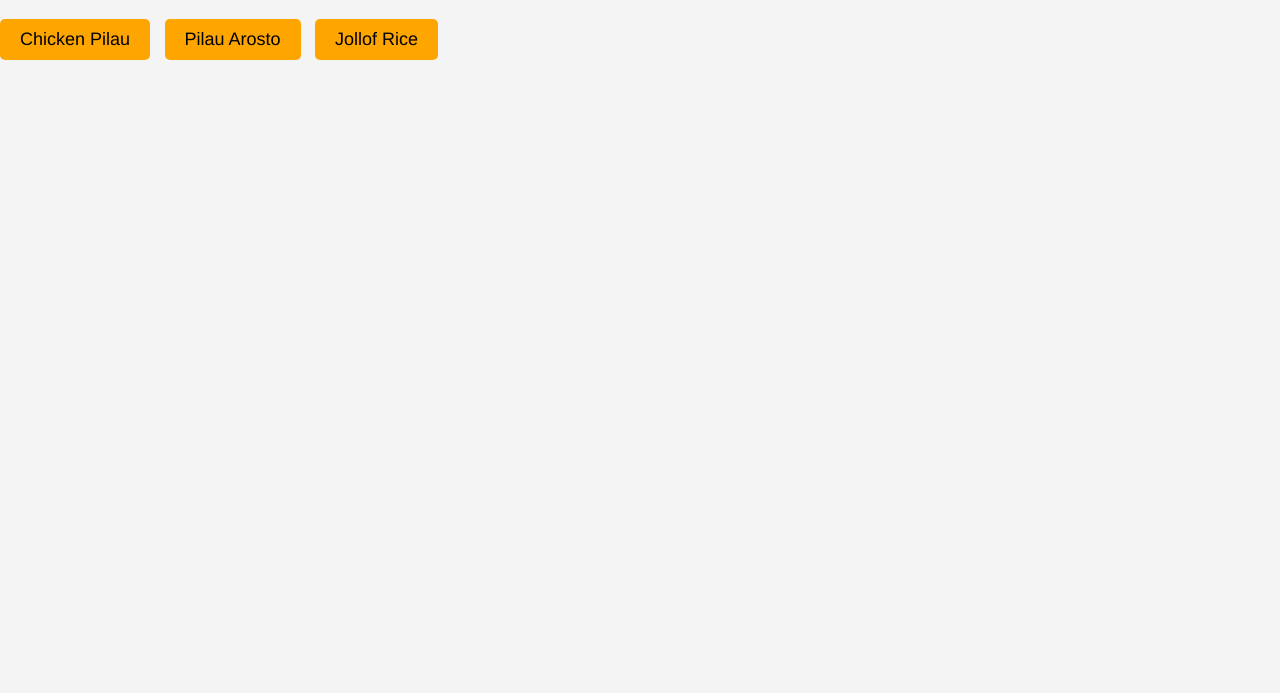
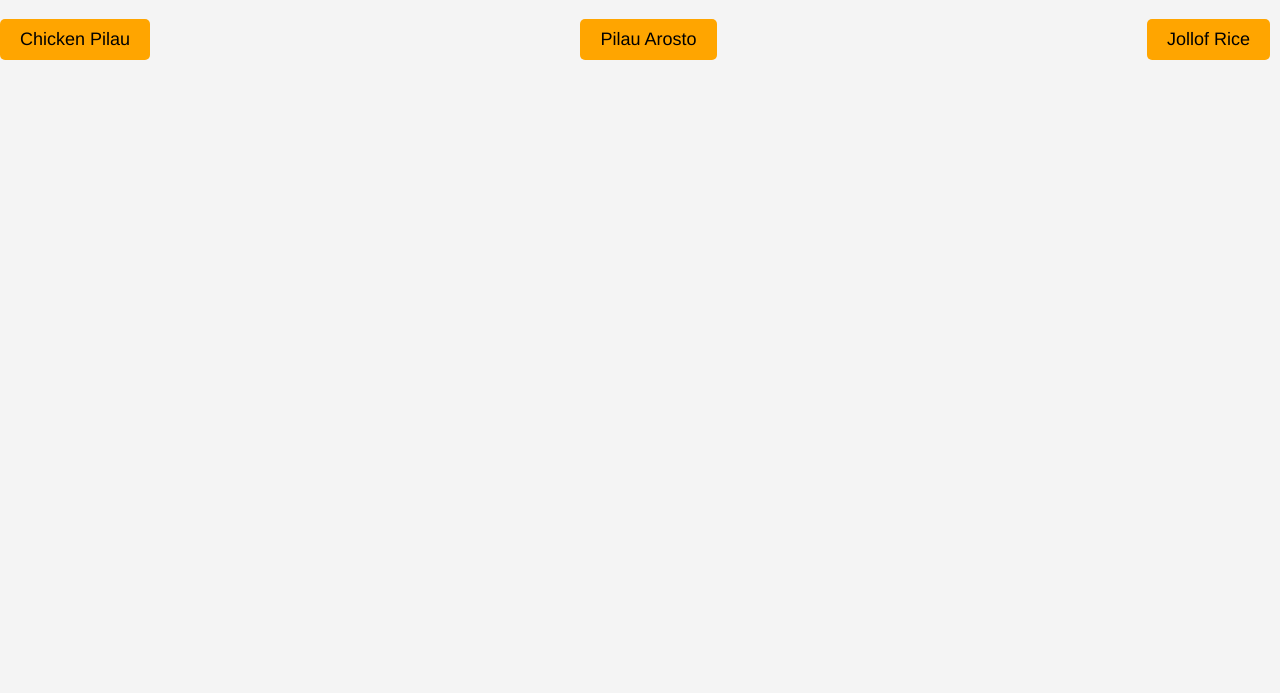
Before and after one commit to AfriCodeWizard/odin-recipes, a plain HTML site: page index.html in a window 1280 px wide. Shown: the part 107-800 px from the top of the page. Drawn offline with Linux system fonts and the light colour scheme.

Commit message:
feat: add flexbox styling to navigation
- Applied flexbox to the nav ul element
- Used display: flex and justify-content: space-between
- Improved the layout and spacing of navigation items

```diff
--- a/styles.css
+++ b/styles.css
@@ -102,3 +102,8 @@ img {
   max-width: 50%; /* Ensure the image scales with the page */
   height: auto; /* Maintain aspect ratio */
 }
+
+nav ul {
+  display: flex;
+  justify-content: space-between;
+}
```
